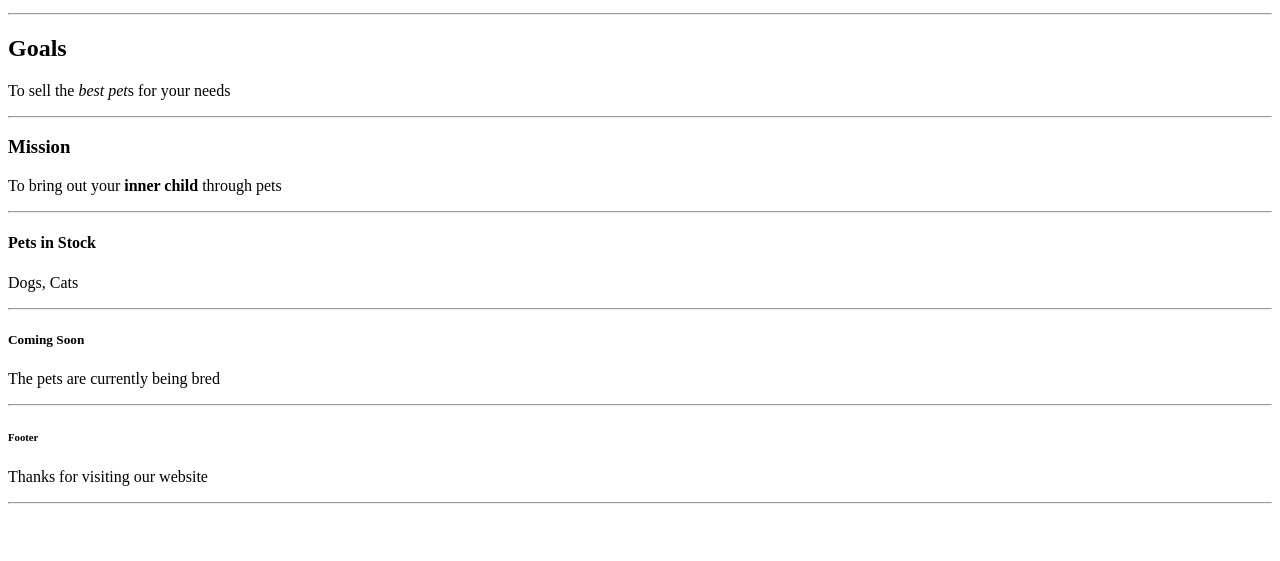
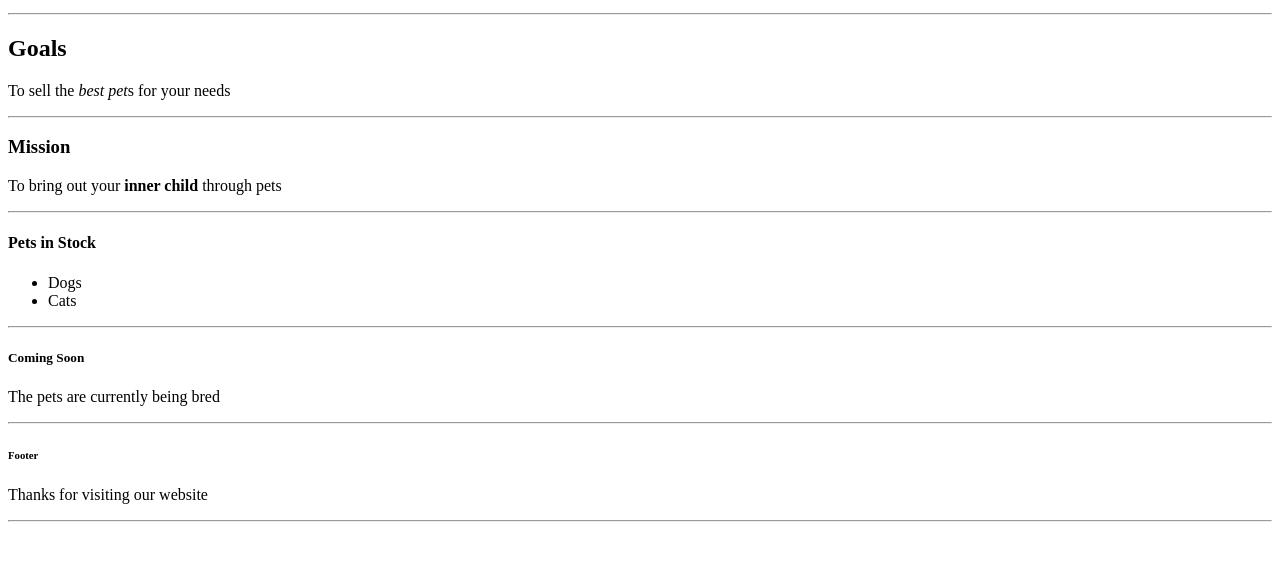
Before and after one commit to manassehgitau/Zindua-html-challange-1, a plain HTML site: page index.html in a window 1280 px wide. Shown: the part 101-662 px from the top of the page. Drawn offline with Linux system fonts and the light colour scheme.

Commit message:
Pets Section: add an unordered list

```diff
--- a/index.html
+++ b/index.html
@@ -20,7 +20,12 @@
   <hr>
 
   <h4>Pets in Stock</h4>
-  <p>Dogs, Cats</p>
+  <p>
+    <ul>
+      <li>Dogs</li>
+      <li>Cats</li>
+    </ul>
+  </p>
   <hr>
 
   <h5>Coming Soon</h5>
```
